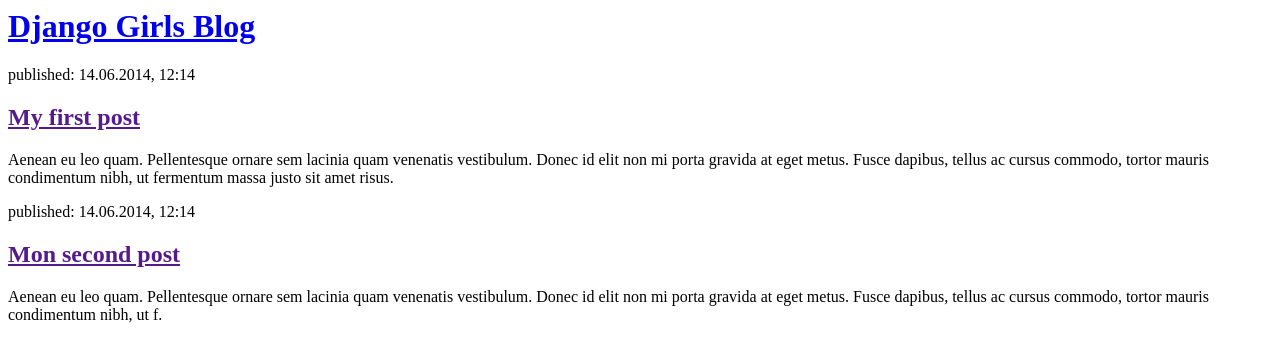
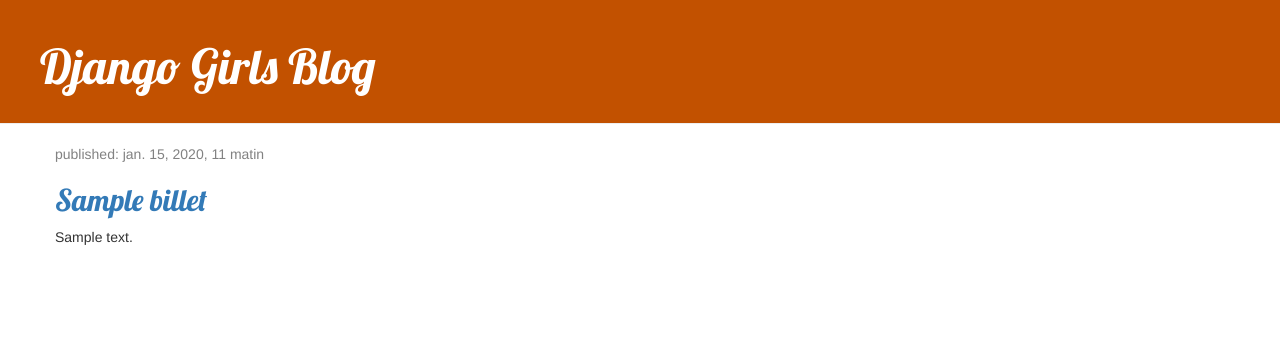
Before and after one commit to paulohdiniz/TravailFinalInfo2, a Django app: page / in a window 1280 px wide. Shown: the top 362 px of the page. Run offline with Django 3.2, Linux system fonts and the light colour scheme; tables that the repository leaves empty hold one stand-in row (values such as "Sample post"); some libraries are stand-ins or nearby versions.

Commit message:
html and css working

```diff
--- /dev/null
+++ b/blog/static/css/blog.css
@@ -0,0 +1,47 @@
+
+.page-header {
+    background-color: #C25100;
+    margin-top: 0;
+    padding: 20px 20px 20px 40px;
+}
+
+.page-header h1, .page-header h1 a, .page-header h1 a:visited, .page-header h1 a:active {
+    color: #ffffff;
+    font-size: 36pt;
+    text-decoration: none;
+}
+
+.content {
+    margin-left: 40px;
+}
+
+h1, h2, h3, h4 {
+    font-family: 'Lobster', cursive;
+}
+
+.date {
+    color: #828282;
+}
+
+.save {
+    float: right;
+}
+
+.post-form textarea, .post-form input {
+    width: 100%;
+}
+
+.top-menu, .top-menu:hover, .top-menu:visited {
+    color: #ffffff;
+    float: right;
+    font-size: 26pt;
+    margin-right: 20px;
+}
+
+.post {
+    margin-bottom: 70px;
+}
+
+.post h2 a, .post h2 a:visited {
+    color: #000000;
+}
--- a/blog/templates/blog/post_list.html
+++ b/blog/templates/blog/post_list.html
@@ -1,22 +1,33 @@
+{% load static %}
 <html>
     <head>
         <title>Django Girls blog</title>
+        <link rel="stylesheet" href="//maxcdn.bootstrapcdn.com/bootstrap/3.2.0/css/bootstrap.min.css">
+        <link rel="stylesheet" href="//maxcdn.bootstrapcdn.com/bootstrap/3.2.0/css/bootstrap-theme.min.css">
+        <link href="//fonts.googleapis.com/css?family=Lobster&subset=latin,latin-ext" rel="stylesheet" type="text/css">
+        <link rel="stylesheet" href="{% static 'css/blog.css' %}">
+
     </head>
     <body>
-        <div>
+        <div class="page-header">
             <h1><a href="/">Django Girls Blog</a></h1>
         </div>
 
-        <div>
-            <p>published: 14.06.2014, 12:14</p>
-            <h2><a href="">My first post</a></h2>
-            <p>Aenean eu leo quam. Pellentesque ornare sem lacinia quam venenatis vestibulum. Donec id elit non mi porta gravida at eget metus. Fusce dapibus, tellus ac cursus commodo, tortor mauris condimentum nibh, ut fermentum massa justo sit amet risus.</p>
+        <div class="content container">
+            <div class="row">
+                <div class="col-md-8">
+                    {% for billet in billets %}
+                        <div class="billet">
+                            <div class="date">
+                                <p>published: {{ billet.published_date }}</p>
+                            </div>
+                            <h2><a href="">{{ billet.title }}</a></h2>
+                            <p>{{ billet.text|linebreaksbr }}</p>
+                        </div>
+                    {% endfor %}
+                </div>
+            </div>
         </div>
 
-        <div>
-            <p>published: 14.06.2014, 12:14</p>
-            <h2><a href="">Mon second post</a></h2>
-            <p>Aenean eu leo quam. Pellentesque ornare sem lacinia quam venenatis vestibulum. Donec id elit non mi porta gravida at eget metus. Fusce dapibus, tellus ac cursus commodo, tortor mauris condimentum nibh, ut f.</p>
-        </div>
     </body>
 </html>
--- a/blog/views.py
+++ b/blog/views.py
@@ -1,6 +1,9 @@
 from django.shortcuts import render
+from django.utils import timezone
+from .models import Billet
 
 # Create your views here.
 
 def post_list(request):
-    return render(request, 'blog/post_list.html', {})
+    billets = Billet.objects.filter(published_date__lte=timezone.now()).order_by('published_date')
+    return render(request, 'blog/post_list.html', {'billets': billets})
```
